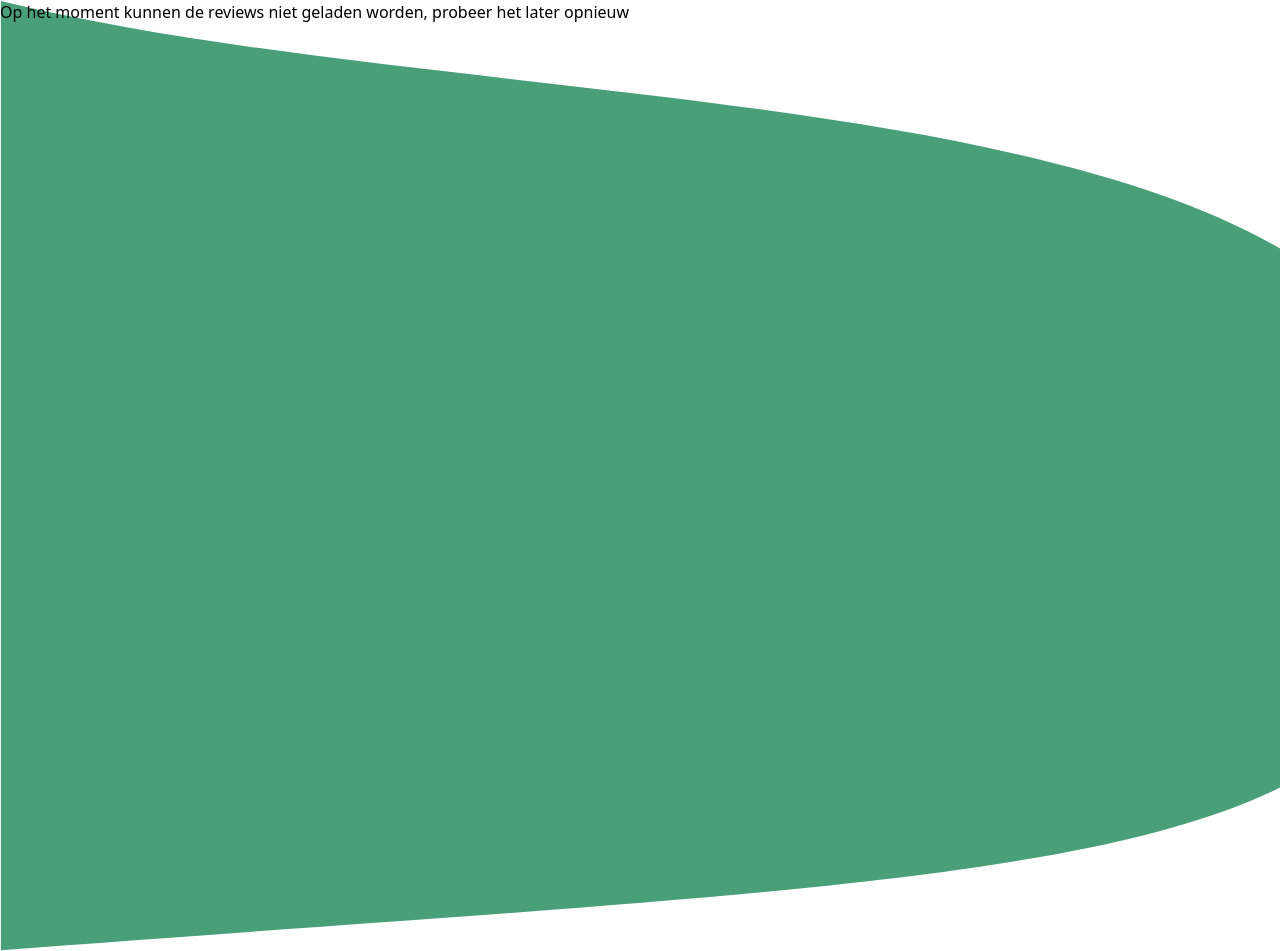
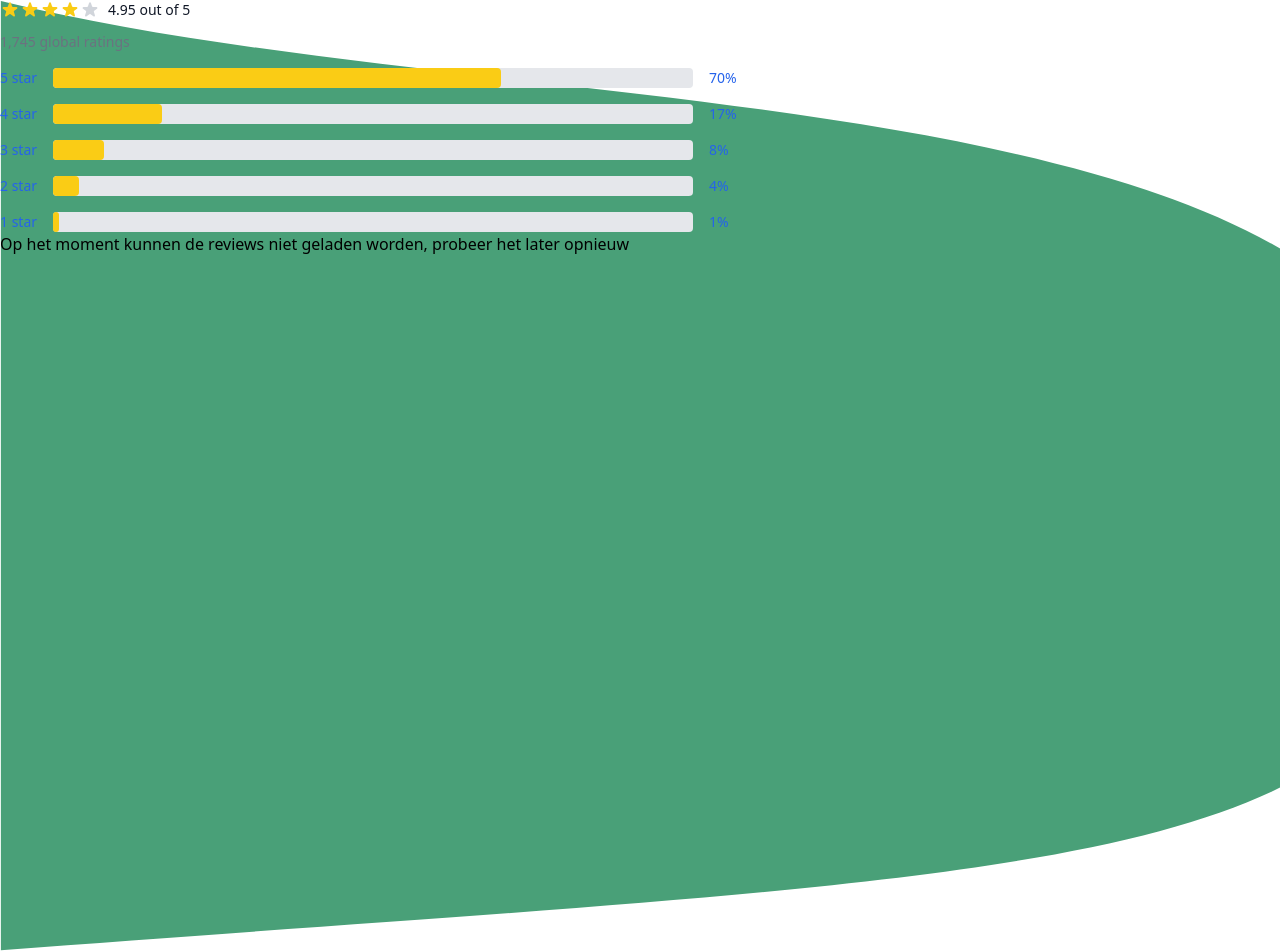
Before and after one commit to Martijn-Kalkman/CLE3, a PHP site: page /review.php in a window 1280 px wide; the page is wider, and only the part inside the window is pictured. Shown: the part 60-1011 px from the top of that part. Run offline with PHP 8.4, Linux system fonts and the light colour scheme; some libraries are stand-ins or nearby versions.

Commit message:
sharon's webservice

```diff
--- a/review.js
+++ b/review.js
@@ -38,7 +38,7 @@ function ajaxRequest(url, succesHandler){
 // Function create a card with a review of a person
 function createReviewCards(data) {
     for (let review of data.results) {
-        console.log(data);
+        // console.log(review);
         let div = document.createElement('div');
         div.classList.add('review-card', 'max-w-sm', 'p-6', 'bg-white', 'border', 'border-gray-200', 'rounded-lg', 'shadow', 'dark:bg-gray-700', 'dark:border-gray-700');
         div.dataset.name = review.name;
@@ -95,9 +95,9 @@ function createReviewCards(data) {
         button.classList.add('reviewbutton', 'inline-flex', 'items-center', 'px-3', 'py-2', 'text-sm', 'font-medium', 'text-center', 'text-white', 'bg-blue-700', 'rounded-lg', 'hover:bg-blue-80', 'focus:ring-4', 'focus:outline-none', 'focus:ring-blue-300', 'dark:bg-blue-600', 'dark:hover:bg-blue-700', 'dark:focus:ring-blue-800');
         button.innerText = 'Bekijk review';
         div.appendChild(button);
-        ajaxRequest(apiUrl, average);
+
     }
-
+    ajaxRequest(apiUrl, average);
 }
 
 //Function write the name and rating from the array in a separate screen
@@ -113,9 +113,10 @@ function clickedReview(e) {
     detailContent.innerHTML = '';
 
     // let name = document.createElement('h2');
-    // name.classList.add('text-4xl', 'font-extrabold', 'dark:text-black');
-    // name.innerHTML = `${review.name} (#${review.id})`;
-    // reviewDetails.appendChild(name);
+    // name.classList.add('mb-2', 'text-2xl', 'font-bold', 'tracking-tight', 'text-gray-900', 'dark:text-white');
+    // name.innerText = review.name;
+    // div.appendChild(name);
+
 
 
     // if (review.rating === 1){
@@ -163,13 +164,16 @@ function clickedReview(e) {
     // reviewDetails.innerText = "Hoi"
 }
 
+
+
 function average(data){
-    let numbers = data.rating;
-    let sum = numbers.reduce((accumulator, currentValue) => {
-        return accumulator + currentValue;
-    })
-    let avg = sum/numbers.length;
-    console.log(avg);
+        let sum = 0;
+        for (let i = 0; i < data.results.length; i++) {
+            sum += data.results[i].rating;
+        }
+        let average = Math.round(sum / data.count);
+    console.log(average);
+
 }
 
 function detailModalClickHandler(e){
--- a/review.php
+++ b/review.php
@@ -29,6 +29,53 @@
 <!--    invullen van reviews-->
     <form action="#">
 
+
+        <div class="flex items-center mb-3">
+            <svg aria-hidden="true" class="w-5 h-5 text-yellow-400" fill="currentColor" viewBox="0 0 20 20" xmlns="http://www.w3.org/2000/svg"><title>First star</title><path d="M9.049 2.927c.3-.921 1.603-.921 1.902 0l1.07 3.292a1 1 0 00.95.69h3.462c.969 0 1.371 1.24.588 1.81l-2.8 2.034a1 1 0 00-.364 1.118l1.07 3.292c.3.921-.755 1.688-1.54 1.118l-2.8-2.034a1 1 0 00-1.175 0l-2.8 2.034c-.784.57-1.838-.197-1.539-1.118l1.07-3.292a1 1 0 00-.364-1.118L2.98 8.72c-.783-.57-.38-1.81.588-1.81h3.461a1 1 0 00.951-.69l1.07-3.292z"></path></svg>
+            <svg aria-hidden="true" class="w-5 h-5 text-yellow-400" fill="currentColor" viewBox="0 0 20 20" xmlns="http://www.w3.org/2000/svg"><title>Second star</title><path d="M9.049 2.927c.3-.921 1.603-.921 1.902 0l1.07 3.292a1 1 0 00.95.69h3.462c.969 0 1.371 1.24.588 1.81l-2.8 2.034a1 1 0 00-.364 1.118l1.07 3.292c.3.921-.755 1.688-1.54 1.118l-2.8-2.034a1 1 0 00-1.175 0l-2.8 2.034c-.784.57-1.838-.197-1.539-1.118l1.07-3.292a1 1 0 00-.364-1.118L2.98 8.72c-.783-.57-.38-1.81.588-1.81h3.461a1 1 0 00.951-.69l1.07-3.292z"></path></svg>
+            <svg aria-hidden="true" class="w-5 h-5 text-yellow-400" fill="currentColor" viewBox="0 0 20 20" xmlns="http://www.w3.org/2000/svg"><title>Third star</title><path d="M9.049 2.927c.3-.921 1.603-.921 1.902 0l1.07 3.292a1 1 0 00.95.69h3.462c.969 0 1.371 1.24.588 1.81l-2.8 2.034a1 1 0 00-.364 1.118l1.07 3.292c.3.921-.755 1.688-1.54 1.118l-2.8-2.034a1 1 0 00-1.175 0l-2.8 2.034c-.784.57-1.838-.197-1.539-1.118l1.07-3.292a1 1 0 00-.364-1.118L2.98 8.72c-.783-.57-.38-1.81.588-1.81h3.461a1 1 0 00.951-.69l1.07-3.292z"></path></svg>
+            <svg aria-hidden="true" class="w-5 h-5 text-yellow-400" fill="currentColor" viewBox="0 0 20 20" xmlns="http://www.w3.org/2000/svg"><title>Fourth star</title><path d="M9.049 2.927c.3-.921 1.603-.921 1.902 0l1.07 3.292a1 1 0 00.95.69h3.462c.969 0 1.371 1.24.588 1.81l-2.8 2.034a1 1 0 00-.364 1.118l1.07 3.292c.3.921-.755 1.688-1.54 1.118l-2.8-2.034a1 1 0 00-1.175 0l-2.8 2.034c-.784.57-1.838-.197-1.539-1.118l1.07-3.292a1 1 0 00-.364-1.118L2.98 8.72c-.783-.57-.38-1.81.588-1.81h3.461a1 1 0 00.951-.69l1.07-3.292z"></path></svg>
+            <svg aria-hidden="true" class="w-5 h-5 text-gray-300 dark:text-gray-500" fill="currentColor" viewBox="0 0 20 20" xmlns="http://www.w3.org/2000/svg"><title>Fifth star</title><path d="M9.049 2.927c.3-.921 1.603-.921 1.902 0l1.07 3.292a1 1 0 00.95.69h3.462c.969 0 1.371 1.24.588 1.81l-2.8 2.034a1 1 0 00-.364 1.118l1.07 3.292c.3.921-.755 1.688-1.54 1.118l-2.8-2.034a1 1 0 00-1.175 0l-2.8 2.034c-.784.57-1.838-.197-1.539-1.118l1.07-3.292a1 1 0 00-.364-1.118L2.98 8.72c-.783-.57-.38-1.81.588-1.81h3.461a1 1 0 00.951-.69l1.07-3.292z"></path></svg>
+            <p class="ml-2 text-sm font-medium text-gray-900 dark:text-white">4.95 out of 5</p>
+        </div>
+        <p class="text-sm font-medium text-gray-500 dark:text-gray-400">1,745 global ratings</p>
+        <div class="flex items-center mt-4">
+            <span class="text-sm font-medium text-blue-600 dark:text-blue-500">5 star</span>
+            <div class="w-2/4 h-5 mx-4 bg-gray-200 rounded dark:bg-gray-700">
+                <div class="h-5 bg-yellow-400 rounded" style="width: 70%"></div>
+            </div>
+            <span class="text-sm font-medium text-blue-600 dark:text-blue-500">70%</span>
+        </div>
+        <div class="flex items-center mt-4">
+            <span class="text-sm font-medium text-blue-600 dark:text-blue-500">4 star</span>
+            <div class="w-2/4 h-5 mx-4 bg-gray-200 rounded dark:bg-gray-700">
+                <div class="h-5 bg-yellow-400 rounded" style="width: 17%"></div>
+            </div>
+            <span class="text-sm font-medium text-blue-600 dark:text-blue-500">17%</span>
+        </div>
+        <div class="flex items-center mt-4">
+            <span class="text-sm font-medium text-blue-600 dark:text-blue-500">3 star</span>
+            <div class="w-2/4 h-5 mx-4 bg-gray-200 rounded dark:bg-gray-700">
+                <div class="h-5 bg-yellow-400 rounded" style="width: 8%"></div>
+            </div>
+            <span class="text-sm font-medium text-blue-600 dark:text-blue-500">8%</span>
+        </div>
+        <div class="flex items-center mt-4">
+            <span class="text-sm font-medium text-blue-600 dark:text-blue-500">2 star</span>
+            <div class="w-2/4 h-5 mx-4 bg-gray-200 rounded dark:bg-gray-700">
+                <div class="h-5 bg-yellow-400 rounded" style="width: 4%"></div>
+            </div>
+            <span class="text-sm font-medium text-blue-600 dark:text-blue-500">4%</span>
+        </div>
+        <div class="flex items-center mt-4">
+            <span class="text-sm font-medium text-blue-600 dark:text-blue-500">1 star</span>
+            <div class="w-2/4 h-5 mx-4 bg-gray-200 rounded dark:bg-gray-700">
+                <div class="h-5 bg-yellow-400 rounded" style="width: 1%"></div>
+            </div>
+            <span class="text-sm font-medium text-blue-600 dark:text-blue-500">1%</span>
+        </div>
+
+
     </form>
   <!--voorgaande reviews simpel-->
     <div id="all-reviews">
```
